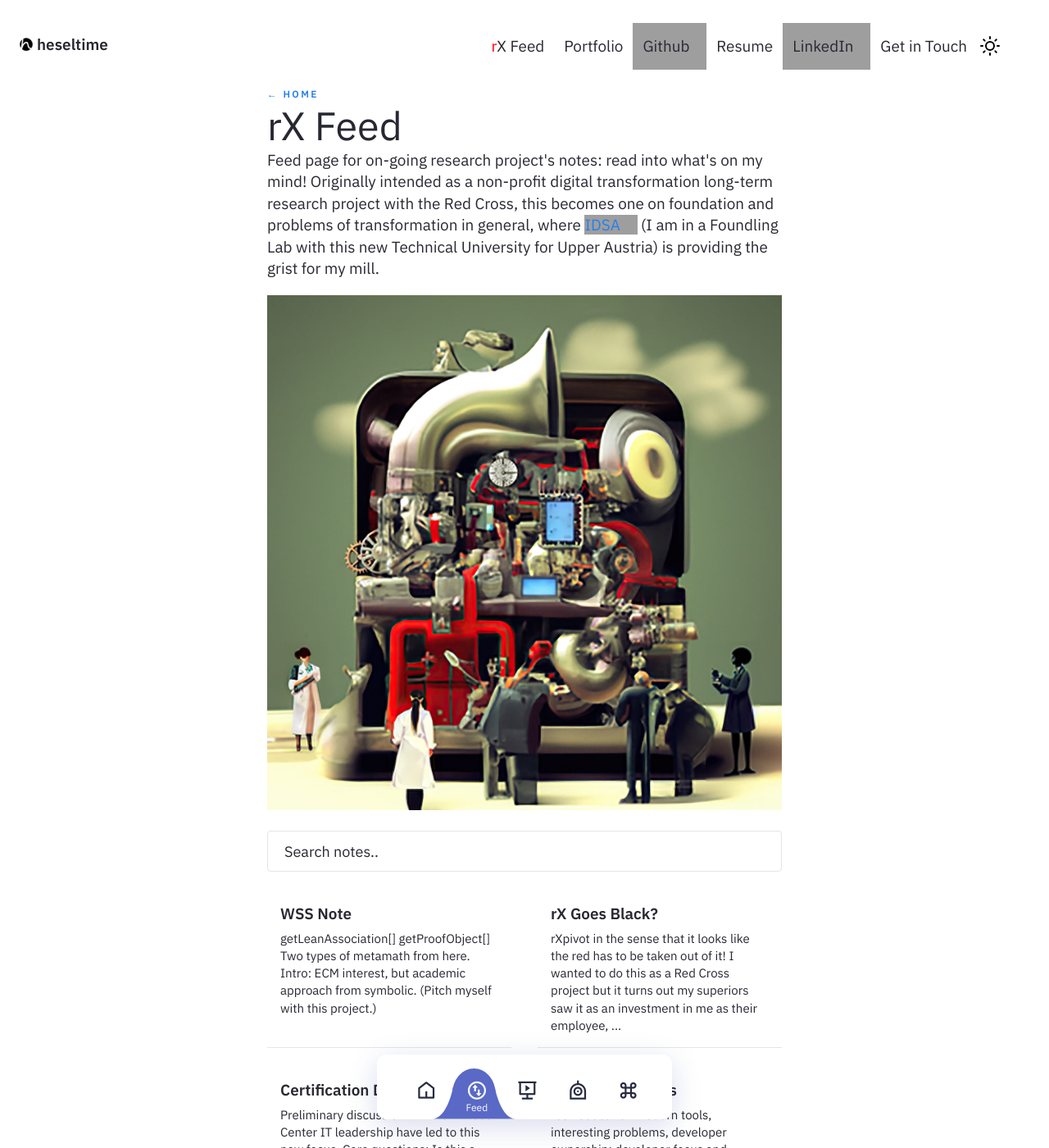
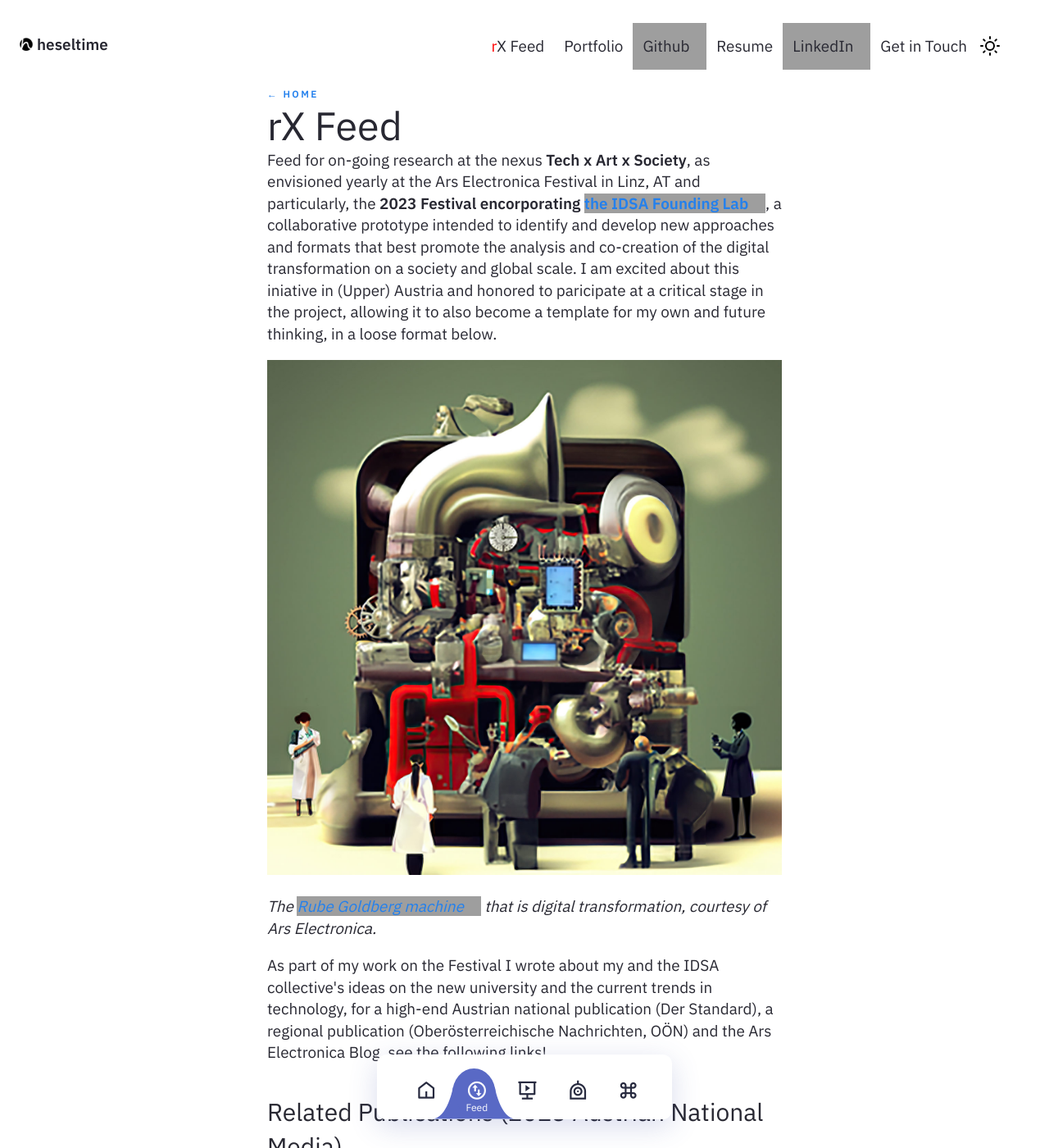
Before and after one commit to heseltime/heseltime.github.io, a Jekyll site: the page built from pages/notes.md, in a window 1280 px wide and 1400 px high. Shown: the whole window at 82% size. Built offline with Jekyll 4.4.1, drawn with Linux system fonts in a browser that asks for light colours; some of the changed text lies outside the part shown; grey boxes are pictures that could not be loaded.

Commit message:
der standard portfolio update

```diff
--- a/_includes/Homepage.html
+++ b/_includes/Homepage.html
@@ -4,7 +4,7 @@
 
     <img src="assets/img/j.png" alt="Profile Picture of Jack Heseltine" />
 
-    <div class="jumbo">I have experience across industries and believe in service to my community, developing my super-regional branch of the <span class="red">Red</span> Cross up until very recently (2023) but switching to the private sector as Covid-19 settled.</div>
+    <div class="jumbo">I have experience across industries and believe in service to my community, developing my super-regional branch of the <span class="red">Red</span> Cross up until very recently (2023) but switching to <b>academia and the (university spin-out) private sector</b> as Covid-19 settled.</div>
     <div class="home-sub-text">
         <h2>My day job is with <a href="https://www.faw.at">FAW GMBH (LLC., a university spin-out customizing the Alfresco ECM system),</a> in Hagenberg, Upper Austria, where I do ECM research and research-based support of our client teams like module development, containerization and upgrades.</h2>
 
--- a/pages/notes.md
+++ b/pages/notes.md
@@ -5,9 +5,32 @@
 title: rX Feed
 ---
 
-Feed page for on-going research project's notes: read into what's on my mind! Originally intended as a non-profit digital transformation long-term research project with the Red Cross, this becomes one on foundation and problems of transformation in general, where <a href="https://www.bmbwf.gv.at/en/Topics/Higher-education---universities/Institute-of-Digital-Sciences-Austria-(IDSA)-%E2%80%93-A-new%2C-innovative-University-of-Technology-for-Digitalisation-and-Digital-Transformation-in-Austria.html">IDSA</a> (I am in a Foundling Lab with this new Technical University for Upper Austria) is providing the grist for my mill.
+Feed for on-going research at the nexus <b>Tech x Art x Society</b>, as envisioned yearly at the Ars Electronica Festival in Linz, AT and particularly, the <b>2023 Festival encorporating <a href="https://ars.electronica.art/university/en/" target="_BLANK">the IDSA Founding Lab</a></b>, a collaborative prototype intended to identify and develop new approaches and formats that best promote the analysis and co-creation of the digital transformation on a society and global scale. I am excited about this iniative in (Upper) Austria and honored to paricipate at a critical stage in the project, allowing it to also become a template for my own and future thinking, in a loose format below.
 
 <img src="../assets/img/machine.jpg" alt="IDSA and Ars Electronica Founding Lab Header">
+
+<i>The <a href="https://en.wikipedia.org/wiki/Rube_Goldberg_machine" target="_BLANK">Rube Goldberg machine</a> that is digital transformation, courtesy of Ars Electronica.</i>
+
+As part of my work on the Festival I wrote about my and the IDSA collective's ideas on the new university and the current trends in technology, for a high-end Austrian national publication (Der Standard), a regional publication (Oberösterreichische Nachrichten, OÖN) and the Ars Electronica Blog, see the following links!
+
+<h3>Related Publications (2023 Austrian National Media)</h3>
+
+<ul>
+    <li><b><a href="https://www.derstandard.at/promotion/velcom?DcIYkpda/idsa-eine-universitaet-beginnt#!/" target="_BLANK">Der Standard</a></b></li>
+    <li><b><a href="https://www.nachrichten.at/kultur/die-highlights-des-ars-electronica-festival-2023;art16,3874810" target="_BLANK">OÖN</a></b></li>
+</ul>
+
+<h3>Related Publications (2023 Ars Electronica Blog)</h3>
+
+<ul>
+    <li><b><a href="https://ars.electronica.art/aeblog/en/2023/09/12/recap-festival-2023/" target="_BLANK">Ars Electronica Blog</a></b></li>
+</ul>
+
+<br/>
+
+<b>Let's keep up the dialog and the society-art-tech thinking!</b>
+
+<h2>Personal rX Feed (Ongoing)</h2>
 
 <nav class="nav">
     <ul class="nav__list">
```
Also changed, not shown: pages/portfolio.md (+28 -3 lines), assets/img/derstandard/Screenshot 2023-10-09 104641.png (added), assets/img/derstandard/Screenshot 2023-10-09 104659.png (added), assets/img/derstandard/Screenshot 2023-10-09 104709.png (added), assets/img/derstandard/Screenshot 2023-10-09 104720.png (added), assets/img/derstandard/Screenshot 2023-10-09 104726.png (added), assets/img/derstandard/Screenshot 2023-10-09 104747.png (added), assets/img/derstandard/Screenshot 2023-10-09 104756.png (added), 1 other file.
